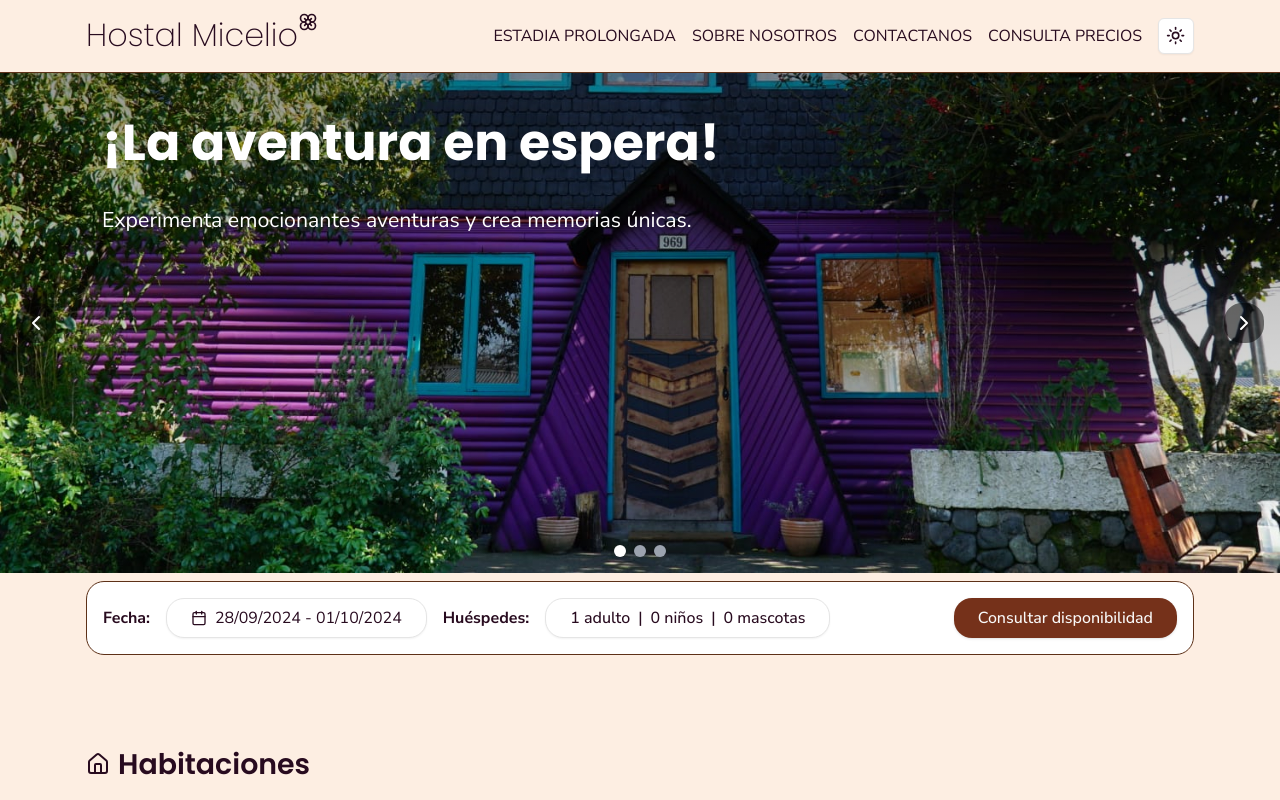
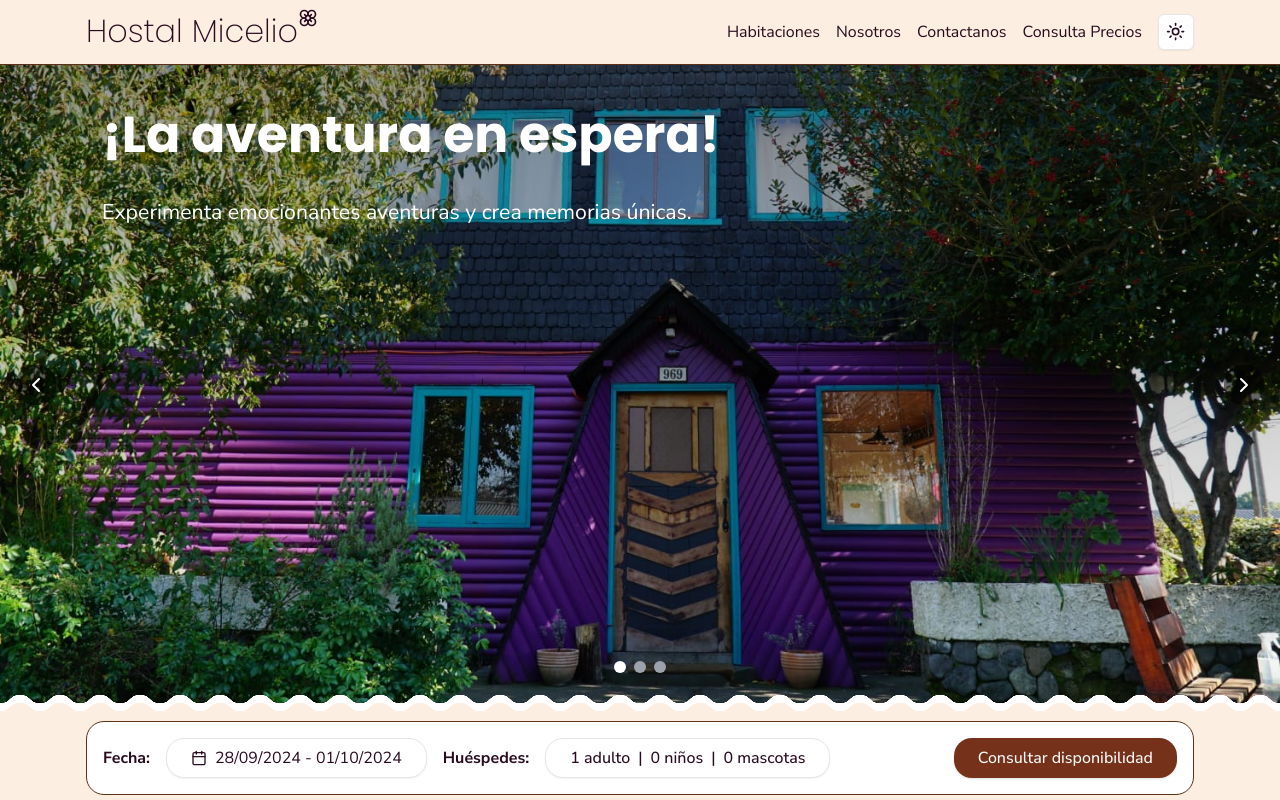
Before and after one commit to Skryensya/hostal-micelio, a Next.js app: page / in a window 1280 px wide. Shown: the top 800 px of the page. Built offline with nearby package versions, Linux system fonts and the light colour scheme; a web font is replaced by a local one.

Commit message:
checkpoint

```diff
--- a/app/globals.scss
+++ b/app/globals.scss
@@ -215,3 +215,12 @@ small,
   line-clamp: 3;
   overflow: hidden;
 }
+
+.section-wave {
+  --mask: radial-gradient(13.79px at 50% 19.5px, #000 99%, #0000 101%)
+      calc(50% - 20px) 0/40px 100%,
+    radial-gradient(13.79px at 50% -9.5px, #0000 99%, #000 101%) 50% 10px/40px
+      100% repeat-x;
+  -webkit-mask: var(--mask);
+  mask: var(--mask);
+}
--- /dev/null
+++ b/app/habitaciones/page.tsx
@@ -0,0 +1,20 @@
+import { Test } from "@/components/sections/Test";
+export default function RoomsPage() {
+  return (
+    <div>
+      <section className="container mx-auto py-20 min-h-96">
+        <h1>Eligue tus habitaciones</h1>
+        <p className="text-lg ">
+          Selecciona tus habitaciones favoritas para disfrutar de nuestro
+          servicio.
+        </p>
+        <ul className="flex ">
+          <li>Individuales</li>
+          <li>Familiares</li>
+          <li>Compartidas</li>
+        </ul>
+      </section>
+      <Test />
+    </div>
+  );
+}
--- a/app/page.tsx
+++ b/app/page.tsx
@@ -10,13 +10,14 @@ import { Team } from "@/components/sections/Team";
 // import { Menu } from "@/components/sections/Menu";
 import { GettingHere } from "@/components/sections/GettingHere";
 import { CheckAvailability } from "@/components/sections/CheckAvailability";
-import { Test } from "@/components/sections/Test";
 // import { Test } from "@/components/sections/Test";
+import { SectionDividerWavy } from "@/components/composed/SectionDividerWavy";
 
 export default function Home() {
   return (
     <main className="">
       <Hero />
+      <SectionDividerWavy></SectionDividerWavy>
       <CheckAvailability></CheckAvailability>
       <Rooms />
       <Villarrica />
@@ -25,7 +26,6 @@ export default function Home() {
       <Team />
       {/* <Menu /> */}
       <GettingHere />
-      <Test />
     </main>
   );
 }
--- a/app/rooms/[slug]/page.tsx
+++ /dev/null
@@ -1,90 +0,0 @@
-// [slug]/page.tsx
-import React from "react";
-import ROOMS from "@/db/ROOMS.json";
-import PRICE_OF_NIGHT_PER_ROOM from "@/db/PRICE_OF_NIGHT_PER_ROOM.json";
-import TYPE_OF_BEDS from "@/db/TYPES_OF_BEDS.json";
-import ROOM_IMAGES from "@/db/ROOM_IMAGES.json";
-import { ImageCarousel } from "@/components/ImageCarousel";
-import { Button } from "@/components/ui/button";
-import Link from "next/link";
-import RoomCard from "@/components/composed/RoomCard";
-
-// Dynamic Room Page Component
-export default async function RoomPage({
-  params,
-}: {
-  params: { slug: string };
-}) {
-  const room = ROOMS.find((room) => room.slug === params.slug);
-
-  if (!room) {
-    return <div>Room not found</div>;
-  }
-
-  const beds = room.beds.map((bed_code) => TYPE_OF_BEDS[bed_code]);
-  const price = PRICE_OF_NIGHT_PER_ROOM[room.slug];
-
-  return (
-    <div className="container mx-auto flex gap-4 flex-wrap">
-      <div className="mt-60 flex gap-12 w-full">
-        <div className="w-5/12">
-          <ImageCarousel
-            imgs={ROOM_IMAGES[room.slug].map((img) => ({
-              src: img.src,
-              alt: img.alt,
-            }))}
-          />
-        </div>
-        <div className="w-7/12">
-          <div className="flex flex-col justify-between h-full">
-            <div>
-              <h1 className="text-4xl font-bold pb-4">{room.name}</h1>
-              <p>{room.description}</p>
-              <p>Precio: ${price}</p>
-              <p>Piso #{room.floor}</p>
-              <p>
-                Capacidad para {room.capacity}{" "}
-                {room.capacity > 1 ? "personas" : "persona"}
-              </p>
-              <ul>
-                {beds.map((bed) => (
-                  <li key={bed.name}>
-                    {bed.name} - {bed.size}
-                  </li>
-                ))}
-              </ul>
-            </div>
-            <div className="flex justify-end gap-8">
-              <Button>
-                <Link href={`/booking/${room.slug}`} className="text-xl">
-                  Reservar
-                </Link>
-              </Button>
-              <Button>
-                <Link href={`/contact`} className="text-xl">
-                  Contactar
-                </Link>
-              </Button>
-            </div>
-          </div>
-        </div>
-      </div>
-
-      <div className="flex gap-8 pt-40">
-        {/* get 3 random rooms and create a card of each one of them */}
-        {ROOMS.slice(0, 4).map((room) => (
-          <div key={room.slug} className="w-1/3">
-            <RoomCard {...room} />
-          </div>
-        ))}
-      </div>
-    </div>
-  );
-}
-
-// `generateStaticParams` generates paths for all rooms
-export async function generateStaticParams() {
-  return ROOMS.map((room) => ({
-    slug: room.slug,
-  }));
-}
--- a/app/rooms/page.tsx
+++ /dev/null
@@ -1,7 +0,0 @@
-export default function RoomsPage() {
-  return (
-    <div>
-      <h1>Rooms</h1>
-    </div>
-  );
-}
--- a/components/composed/RoomCard.tsx
+++ b/components/composed/RoomCard.tsx
@@ -29,7 +29,7 @@ export default function RoomCard({
       </div>
       <div className="py-4 px-2">
         <h2 className="font-bold">{name}</h2>
-        <small> Piso #{floor} </small>
+
         <p>{description}</p>
       </div>
     </Card>
--- /dev/null
+++ b/components/composed/SectionDividerWavy.tsx
@@ -0,0 +1,17 @@
+export function SectionDividerWavy({
+  backgroundClassNames = ["bg-white", "bg-white", "bg-surface-light"],
+}: {
+  backgroundClassNames?: string[];
+}) {
+  return (
+    <div className={"-mt-4 " + backgroundClassNames[0]}>
+      <div className={"section-wave h-5 " + backgroundClassNames[0]}></div>
+      <div
+        className={"section-wave w-full h-5 -mt-4 " + backgroundClassNames[1]}
+      ></div>
+      <div
+        className={"section-wave w-full h-4 -mt-4 " + backgroundClassNames[2]}
+      ></div>
+    </div>
+  );
+}
--- a/components/sections/Footer.tsx
+++ b/components/sections/Footer.tsx
@@ -2,10 +2,19 @@ import React from "react";
 import Image from "next/image";
 import { Facebook, Instagram, Phone, Mail, MapPin } from "lucide-react"; // Import Lucide icons
 import CONTACT_INFO from "@/db/CONTACT_INFO.json";
+import { SectionDividerWavy } from "../composed/SectionDividerWavy";
 
 const Footer = () => {
   return (
-    <footer className="bg-surface-dark mt-20 text-white py-8">
+    <div className="mt-20">
+      <SectionDividerWavy
+        backgroundClassNames={[
+          "bg-surface-light",
+          "bg-border-light",
+          "bg-surface-dark",
+        ]}
+      />
+      <footer className="bg-surface-dark  text-white py-8">
         <div className="container mx-auto px-4">
           {/* Level 1: Logo and Links */}
           <div className="flex justify-between items-center mb-6">
@@ -89,6 +98,7 @@ const Footer = () => {
           </div>
         </div>
       </footer>
+    </div>
   );
 };
 
--- a/components/sections/Header.tsx
+++ b/components/sections/Header.tsx
@@ -1,10 +1,17 @@
 import Link from "next/link";
 import { ModeToggle } from "@/components/ModeToggle";
 import { Flower } from "lucide-react";
+import { cn } from "@/lib/utils";
+export function Header() {
+  // check with state if i have scrolled down
 
-export function Header() {
   return (
-    <header className="py-3 sticky bg-surface-light top-0 border-b border-border-light z-50">
+    <header
+      id="header"
+      className={cn(
+        "py-2 sticky bg-surface-light top-0 border-b border-border-light z-50 transition-all"
+      )}
+    >
       <div className=" py-0 flex items-center justify-between container mx-auto ">
         <Link href={"/"} className="flex items-center gap-4">
           <div className="h1 !font-extralight flex">
@@ -12,10 +19,10 @@ export function Header() {
           </div>
         </Link>
 
-        <div className="flex items-center gap-4 uppercase">
+        <div className="flex items-center gap-4 ">
           <nav className="flex items-center gap-4">
-            <Link href={"/"}>Estadia prolongada</Link>
-            <Link href={"#about"}>Sobre nosotros</Link>
+            <Link href={"/habitaciones"}>Habitaciones</Link>
+            <Link href={"#about"}>Nosotros</Link>
             <Link href={"#contact"}>Contactanos</Link>
             <Link href={"#"}>Consulta Precios</Link>
           </nav>
--- a/components/sections/Hero.tsx
+++ b/components/sections/Hero.tsx
@@ -114,7 +114,7 @@ export function Hero() {
       </button>
 
       {/* Dots Navigation */}
-      <div className="absolute bottom-4 left-1/2 transform -translate-x-1/2 flex space-x-2">
+      <div className="absolute bottom-8 left-1/2 transform -translate-x-1/2 flex space-x-2">
         {slides.map((_, index) => (
           <button
             key={index}
@@ -138,7 +138,7 @@ type SlideProps = {
 const Slide = ({ children, backgroundImage, focusPoint }: SlideProps) => {
   return (
     <div
-      className="relative h-[500px] overflow-hidden"
+      className="relative h-[700px] max-h-[80dvh] min-h-[500px] overflow-hidden"
       style={{
         backgroundImage: `url(${backgroundImage})`,
         backgroundSize: "cover",
--- a/components/ui/card.tsx
+++ b/components/ui/card.tsx
@@ -9,7 +9,7 @@ const Card = React.forwardRef<
   <div
     ref={ref}
     className={cn(
-      " border border-border-light bg-background text-foreground shadow dark:border-border dark dark:bg-background-dark dark:text-foreground-dark overflow-hidden",
+      " border border-border-light bg-background text-foreground shadow dark:border-border dark dark:bg-background-dark dark:text-foreground-dark overflow-hidden rounded-lg",
       className
     )}
     {...props}
```
Lines whose indentation alone changed are shown as unchanged.
